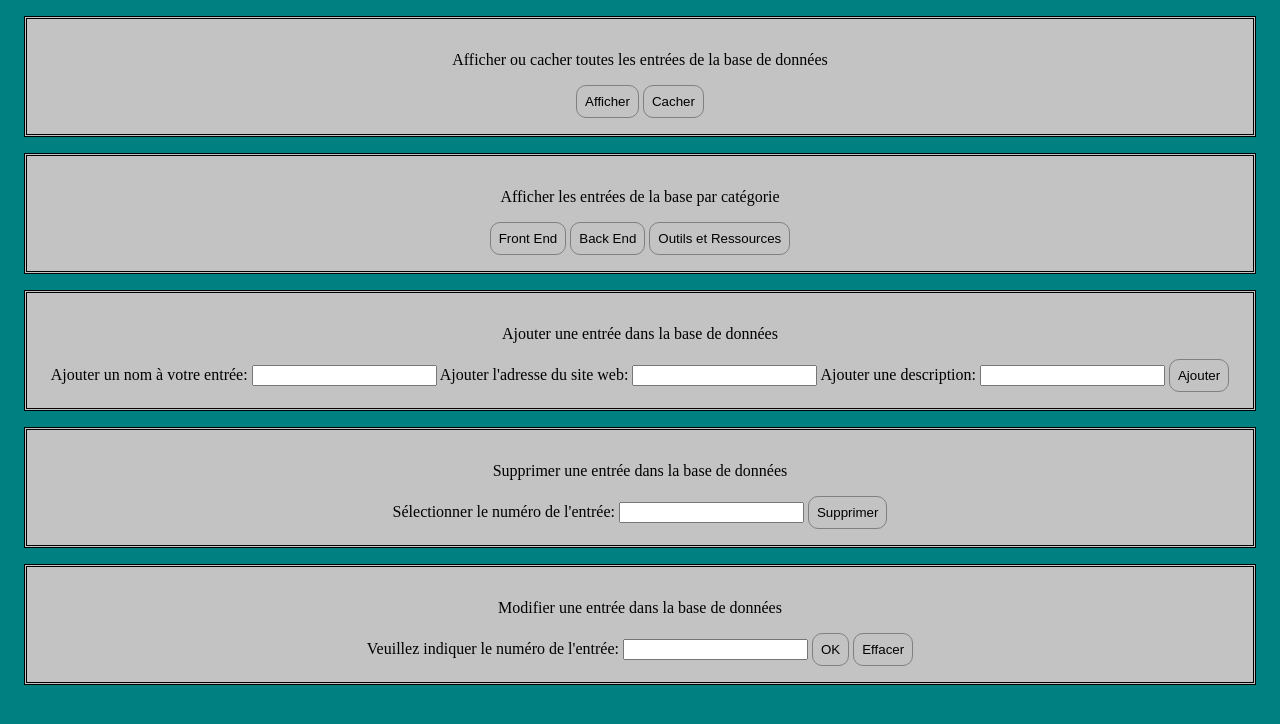
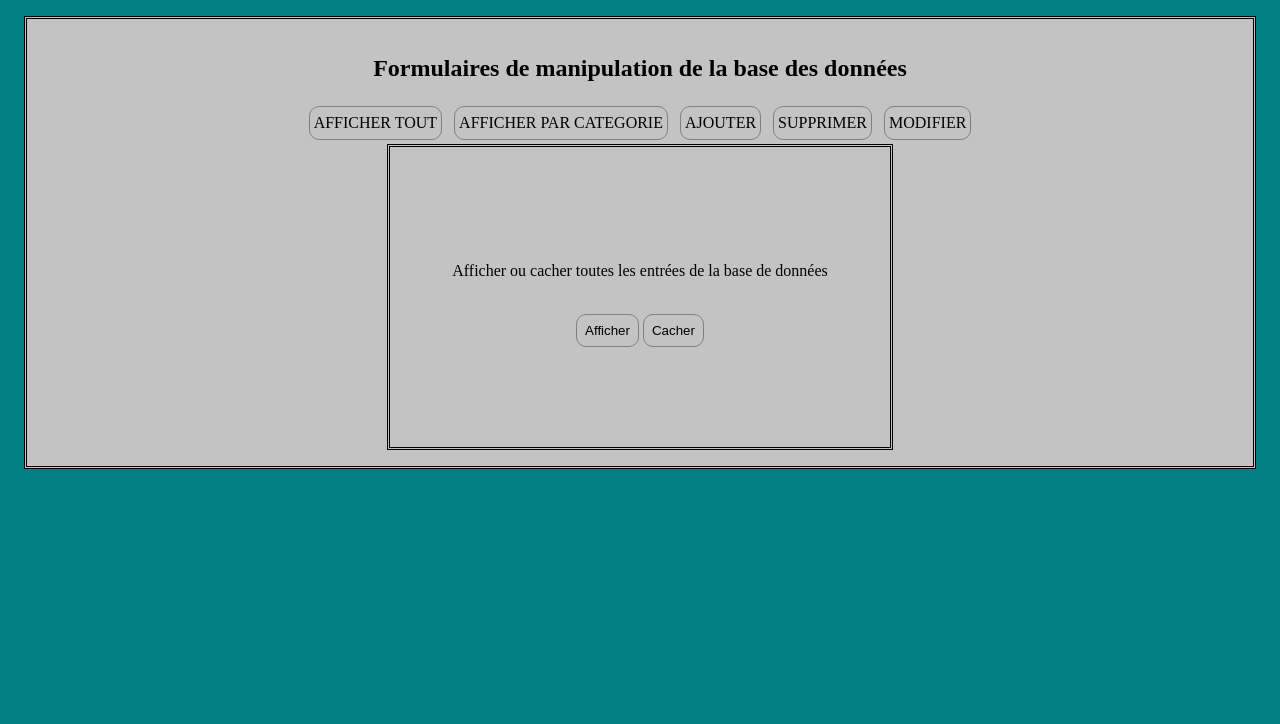
Before and after one commit to JoleneDwwm/miniBriefBDD, a PHP site: page / in a window 1280 px wide. Shown: the top 724 px of the page. Run offline with PHP 8.4, Linux system fonts and the light colour scheme.

Commit message:
Réorganisation de la présentation

```diff
--- a/index.php
+++ b/index.php
@@ -24,7 +24,7 @@ require_once('tpl.html');
     $dbEntriesResult = $dbEntries->fetchAll();
     foreach ($dbEntriesResult as $dbEntriesResult) {
         ?>
-            <div>
+        <div class="grayBox">
         <p>Code de l'entrée dans la base de données: <?php echo $dbEntriesResult[0]; ?></p>
             <p>Nom de l'entrée: <?php echo $dbEntriesResult[1]; ?></p>
             <p>Adresse complète du lien: <a href="<?php echo $dbEntriesResult[2]; ?>"><?php echo $dbEntriesResult[2]; ?></p></a>
@@ -64,7 +64,7 @@ switch(true){
     $cat0Result = $cat0->fetchAll();
     foreach ($cat0Result as $dbEntriesResult) {
         ?>
-            <div>
+        <div class="grayBox">
         <p>Code de l'entrée dans la base de données: <?php echo $dbEntriesResult[0]; ?></p>
             <p>Nom de l'entrée: <?php echo $dbEntriesResult[1]; ?></p>
             <p>Adresse complète du lien: <a href="<?php echo $dbEntriesResult[2]; ?>"><?php echo $dbEntriesResult[2]; ?></p></a>
@@ -81,7 +81,7 @@ switch(true){
     $cat1Result = $cat1->fetchAll();
     foreach ($cat1Result as $dbEntriesResult) {
         ?>
-            <div>
+        <div class="grayBox">
             <p>Code de l'entrée dans la base de données: <?php echo $dbEntriesResult[0]; ?></p>
             <p>Nom de l'entrée: <?php echo $dbEntriesResult[1]; ?></p>
             <p>Adresse complète du lien: <a href="<?php echo $dbEntriesResult[2]; ?>"><?php echo $dbEntriesResult[2]; ?></p></a>
@@ -98,7 +98,7 @@ switch(true){
     $cat2Result = $cat2->fetchAll();
     foreach ($cat2Result as $dbEntriesResult) {
         ?>
-            <div>
+        <div class="grayBox">
             <p>Code de l'entrée dans la base de données: <?php echo $dbEntriesResult[0]; ?></p>
             <p>Nom de l'entrée: <?php echo $dbEntriesResult[1]; ?></p>
             <p>Adresse complète du lien: <a href="<?php echo $dbEntriesResult[2]; ?>"><?php echo $dbEntriesResult[2]; ?></p></a>
@@ -120,7 +120,7 @@ switch(true){
     $makeFormResult = $makeForm->fetchAll();
     foreach ($makeFormResult as $makeFormResult) {
         ?>
-            <div>
+        <div class="grayBox">
         <form method="post">
         Code de l'entrée dans la base de données (non modifiable): <?php echo $makeFormResult[0]; ?><input type="hidden" value="<?php echo $makeFormResult[0]; ?>" name="modified0"></br>
         Nom à modifier: <input type="text" value="<?php echo $makeFormResult[1];?>" name="modified1"></br>
--- a/styles/styles.css
+++ b/styles/styles.css
@@ -1,8 +1,10 @@
 body{
     background-color:#008080;
+    align-items: center;
+    justify-content: center;
 }
 
-div{
+.grayBox{
     background-color:#c3c3c3;
     text-align:center;
     border-style:double;
@@ -16,3 +18,63 @@ div{
     border-radius: 10px;
     padding: 0.5rem;
 }
+
+.slider {
+    overflow: hidden;
+    width: 750px;
+    margin: auto;
+}
+
+.slides {
+    width: 500px;
+    margin: auto;
+    border-style:double;
+    display: flex;
+    overflow-x: auto;
+    scroll-snap-type: x mandatory;
+    scroll-behavior: smooth;
+    -webkit-overflow-scrolling: touch;
+}
+.slides::-webkit-scrollbar {
+    width: 10px;
+    height: 10px;
+    padding: 0.5rem;
+}
+.slides::-webkit-scrollbar-thumb {
+    background: grey;
+}
+.slides::-webkit-scrollbar-track {
+    background: transparent;
+}
+
+.slides > div {
+    scroll-snap-align: start;
+    flex-shrink: 0;
+    transform-origin: center center;
+    transform: scale(1);
+    transition: transform 0.5s;
+    position: relative;
+
+    background-color:#c3c3c3;
+    width: 500px;
+    height: 300px;
+    display: flex;
+    justify-content: left;
+    align-items: center;
+}
+
+.slider > a {
+    display: inline-flex;
+    width: auto;
+    height: 1.5rem;
+    background-color:#c3c3c3;
+    text-decoration: none;
+    color:black;
+    padding: 0.25rem;
+    margin: 0.25rem;
+    align-items: center;
+    justify-content: center;
+    border: 1px solid grey;
+    border-radius: 10px;
+    position: relative;
+}
--- a/tpl.html
+++ b/tpl.html
@@ -2,6 +2,7 @@
 
 <!-- VIEW -->
 <html lang="en">
+
 <head>
     <meta charset="UTF-8">
     <meta http-equiv="X-UA-Compatible" content="IE=edge">
@@ -9,51 +10,70 @@
     <link href="styles/styles.css" rel="stylesheet" type="text/css">
     <title>Base de données</title>
 </head>
+
 <body>
+    <div class="grayBox">
+        <h2>Formulaires de manipulation de la base des données</h2>
+        <div class="slider">
+            <a href="#slide1">AFFICHER TOUT</a>
+            <a href="#slide2">AFFICHER PAR CATEGORIE</a>
+            <a href="#slide3">AJOUTER</a>
+            <a href="#slide4">SUPPRIMER</a>
+            <a href="#slide5">MODIFIER</a>
 
-    <div>
-        <p>Afficher ou cacher toutes les entrées de la base de données</p>
+            <div class="slides">
+
+                <div id="slide1">
+
                     <form style="margin:auto;" method="post">
+                        <p>Afficher ou cacher toutes les entrées de la base de données</p></br>
                         <input type="submit" name="buttonShow" class="button" value="Afficher" />
                         <input type="submit" name="buttonErase" class="button" value="Cacher" />
                     </form>
                 </div>
 
-    <div>
-        <p>Afficher les entrées de la base par catégorie</p>
+                <div id="slide2">
+
                     <form style="margin:auto;" method="post">
+                        <p>Afficher les entrées de la base par catégorie</p></br>
                         <input type="submit" name="frontEnd" class="button" value="Front End" />
                         <input type="submit" name="backEnd" class="button" value="Back End" />
                         <input type="submit" name="outils" class="button" value="Outils et Ressources" />
                     </form>
                 </div>
 
-    <div>
-        <p>Ajouter une entrée dans la base de données</p>
-        <form method="post">
-            Ajouter un nom à votre entrée: <input type="text" name="newLinkName">
-            Ajouter l'adresse du site web: <input type="text" name="newLinkAddress">
-            Ajouter une description: <input type="text" name="newLinkDescription">
+                <div id="slide3">
+
+                    <form style="margin:auto;" method="post">
+                        <p>Ajouter une entrée dans la base de données</p></br>
+                        Ajouter un nom à votre entrée: <input type="text" name="newLinkName"></br>
+                        Ajouter l'adresse du site web: <input type="text" name="newLinkAddress"></br>
+                        Ajouter une description: <input type="text" name="newLinkDescription"></br>
                         <input type="submit" class="button" value="Ajouter">
                     </form>
                 </div>
 
-    <div>
-        <p>Supprimer une entrée dans la base de données</p>
-        <form method="post">
-            Sélectionner le numéro de l'entrée: <input type="int" name="numberDelete">
+                <div id="slide4">
+
+                    <form style="margin:auto;" method="post">
+                        <p>Supprimer une entrée dans la base de données</p></br>
+                        Sélectionner le numéro de l'entrée: <input type="int" name="numberDelete"></br>
                         <input type="submit" class="button" value="Supprimer">
                     </form>
                 </div>
 
-    <div>
-        <p>Modifier une entrée dans la base de données</p>
-        <form method="post">
-            Veuillez indiquer le numéro de l'entrée: <input type="int" name="findIdNumber">
+                <div id="slide5">
+
+                    <form style="margin:auto;" method="post">
+                        <p>Modifier une entrée dans la base de données</p></br>
+                        Veuillez indiquer le numéro de l'entrée: <input type="int" name="findIdNumber"></br>
                         <input type="submit" class="button" value="OK">
                         <input type="submit" name="buttonErase" class="button" value="Effacer" />
                     </form>
                 </div>
+            </div>
+        </div>
+    </div>
+</body>
 
-</body>
 </html>
```
Lines whose indentation alone changed are shown as unchanged.
